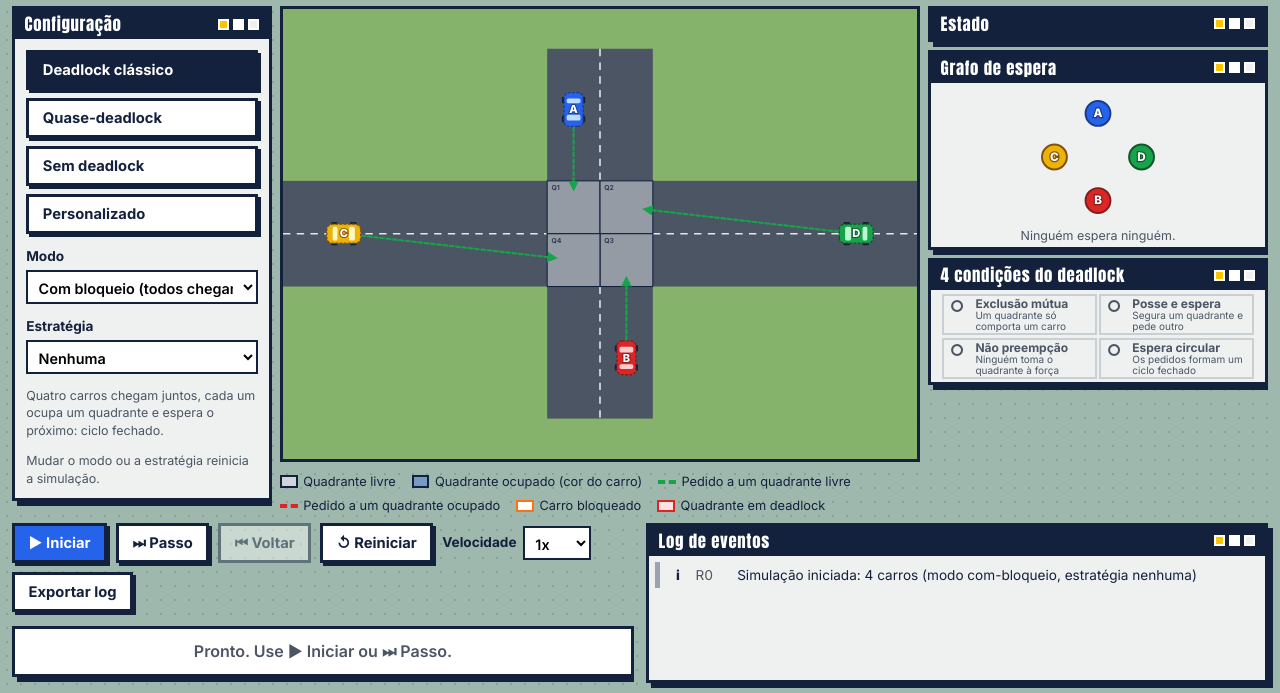
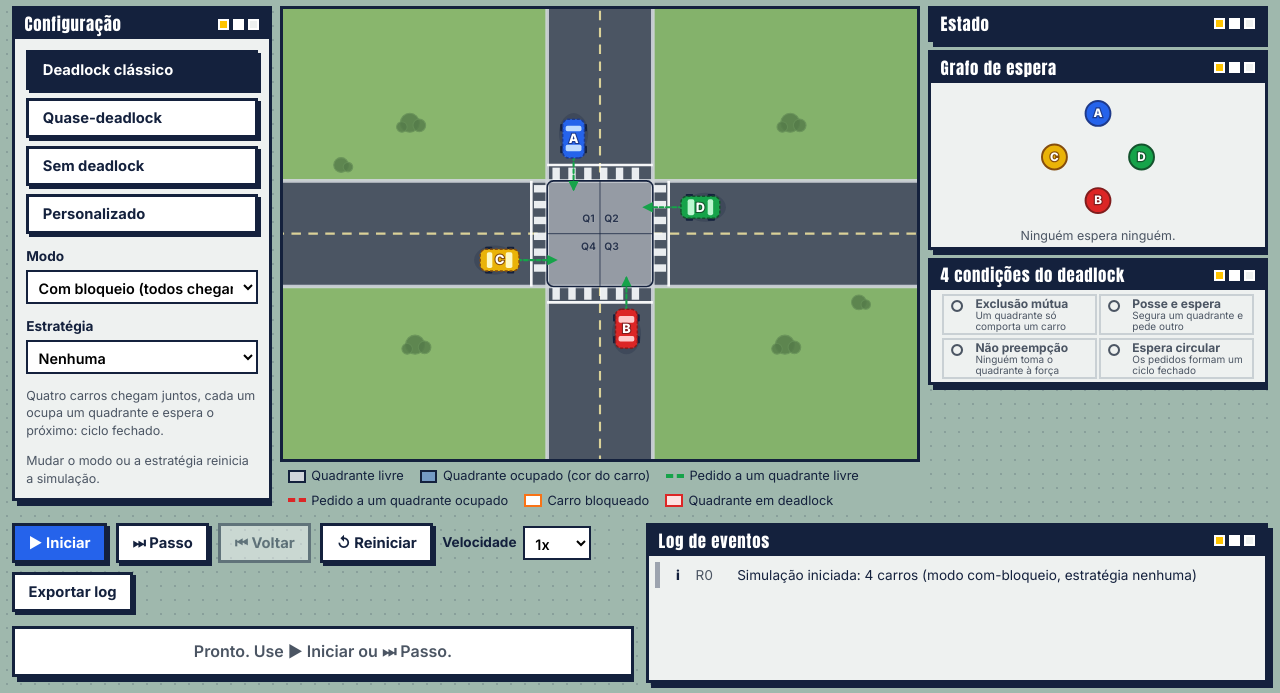
Before and after one commit to Rhodgs/gridlock-deadlock-simulador, a website with bundled scripts: page app/index.html in a window 1280 px wide. Shown: the part 107-800 px from the top of the page. Built offline with nearby package versions, Linux system fonts and the light colour scheme.

Commit message:
feat(ui): cruzamento sem sobreposição, pistas corretas, ruas até as bordas e faixas de pedestres

```diff
--- a/packages/ui/src/carro.js
+++ b/packages/ui/src/carro.js
@@ -43,12 +43,19 @@ export function criarCarro({ id, cor, estado = 'movimento', x = 0, y = 0, direca
   );
 
   const selo = criarSelo(estado, contraRotacao);
+  const sombra = svg('ellipse', { class: 'carro-sombra', cx: 0, cy: 8, rx: 24, ry: 34, fill: '#14213d', opacity: 0.22 });
+  const luzesFreio = svg(
+    'g',
+    { class: 'luzes-freio' },
+    svg('rect', { x: -14, y: 27, width: 8, height: 5, rx: 2 }),
+    svg('rect', { x: 6, y: 27, width: 8, height: 5, rx: 2 }),
+  );
 
   return svg(
     'g',
     { class: `carro estado-${estado}`, transform: `translate(${x} ${y}) rotate(${direcaoGraus})`, 'data-carro': id },
     svg('title', null, descricao ?? `Carro ${id}: ${ROTULO_ESTADO[estado] ?? estado}`),
-    svg('g', { class: 'carro-anim' }, corpo, letra, selo),
+    svg('g', { class: 'carro-anim', transform: 'scale(1.15)' }, sombra, corpo, luzesFreio, letra, selo),
   );
 }
 
--- a/packages/ui/src/cruzamento.js
+++ b/packages/ui/src/cruzamento.js
@@ -1,6 +1,9 @@
 import { svg } from './dom.js';
 import { paletaDoCarro, ROTULO_ESTADO } from './cores.js';
-import { CENTRO, VIEW, VIEW_HEIGHT, posicaoDoCarro } from './geometria.js';
+import {
+  CENTRO, VIEW, VIEW_HEIGHT, VIEW_Y, QUADRANTE_LADO,
+  CRUZAMENTO_LADO, RUA_LARGURA, posicaoDoCarro,
+} from './geometria.js';
 import { criarCarro } from './carro.js';
 import { criarDefsSetas, criarSetas } from './setas.js';
 
@@ -20,7 +23,12 @@ export function criarCruzamento(estado) {
     const dono = q.ocupadoPor ? carros.get(q.ocupadoPor) : null;
     const emDeadlock = dono && noCiclo.has(dono.id);
     const { x, y } = CENTRO[q.id];
-    const atributosRect = { x: x - 50, y: y - 50, width: 100, height: 100 };
+    const atributosRect = {
+      x: x - QUADRANTE_LADO / 2,
+      y: y - QUADRANTE_LADO / 2,
+      width: QUADRANTE_LADO,
+      height: QUADRANTE_LADO,
+    };
     if (dono) {
       const p = paletaDoCarro(dono.id, dono.cor);
       atributosRect.fill = p.fill;
@@ -31,7 +39,12 @@ export function criarCruzamento(estado) {
       { class: `quadrante ${dono ? 'ocupado' : 'livre'}${emDeadlock ? ' deadlock' : ''}`, 'data-quadrante': q.id },
       svg('title', null, dono ? `Q${q.id} ocupado pelo carro ${dono.id}` : `Q${q.id} livre`),
       svg('rect', atributosRect),
-      svg('text', { class: 'rotulo-q', x: x - 42, y: y - 32 }, `Q${q.id}`),
+        svg('text', {
+          class: 'rotulo-q',
+          x: q.id === 1 || q.id === 4 ? x + QUADRANTE_LADO * 0.28 : x - QUADRANTE_LADO * 0.28,
+          y: q.id === 1 || q.id === 2 ? y + QUADRANTE_LADO * 0.28 : y - QUADRANTE_LADO * 0.20,
+          'text-anchor': 'middle',
+        }, `Q${q.id}`),
     );
   });
 
@@ -40,21 +53,75 @@ export function criarCruzamento(estado) {
     return criarCarro({ id: c.id, cor: c.cor, estado: c.estado, descricao: descricaoDoCarro(c), ...pos });
   });
 
+  const fundo = svg(
+    'g',
+    { class: 'cenario-estatico' },
+    svg('rect', { class: 'grama grama-base', x: -2000, y: -1000, width: 5200, height: 2700 }),
+    svg('rect', { class: 'grama-tonalidade', x: -2000, y: -1000, width: 2600, height: 2700 }),
+    svg('rect', { class: 'grama-tonalidade grama-direita', x: 600, y: -1000, width: 2600, height: 2700 }),
+    svg('rect', { class: 'asfalto rua-vertical', x: 500, y: -1000, width: 200, height: 2700 }),
+    svg('rect', { class: 'asfalto rua-horizontal', x: -2000, y: 250, width: 5200, height: 200 }),
+  );
+
+  const detalhesRua = svg(
+    'g',
+    { class: 'detalhes-estaticos' },
+    svg('line', { class: 'meio-fio', x1: -2000, y1: 250, x2: 3200, y2: 250 }),
+    svg('line', { class: 'meio-fio', x1: -2000, y1: 450, x2: 3200, y2: 450 }),
+    svg('line', { class: 'meio-fio', x1: 500, y1: -1000, x2: 500, y2: 1700 }),
+    svg('line', { class: 'meio-fio', x1: 700, y1: -1000, x2: 700, y2: 1700 }),
+    svg('path', { class: 'linha-central', d: 'M600 -1000 V250 M600 450 V1700 M-2000 350 H500 M700 350 H3200' }),
+    svg('g', { class: 'faixa-pedestres' },
+      ...Array.from({ length: 6 }, (_, i) => svg('rect', { x: 510 + i * 30, y: 225, width: 14, height: 25 })),
+      ...Array.from({ length: 6 }, (_, i) => svg('rect', { x: 510 + i * 30, y: 450, width: 14, height: 25 })),
+      ...Array.from({ length: 6 }, (_, i) => svg('rect', { x: 475, y: 258 + i * 30, width: 25, height: 14 })),
+      ...Array.from({ length: 6 }, (_, i) => svg('rect', { x: 700, y: 258 + i * 30, width: 25, height: 14 })),
+    ),
+    svg('line', { class: 'linha-retencao', x1: 500, y1: 220, x2: 700, y2: 220 }),
+    svg('line', { class: 'linha-retencao', x1: 500, y1: 480, x2: 700, y2: 480 }),
+    svg('line', { class: 'linha-retencao', x1: 470, y1: 250, x2: 470, y2: 450 }),
+    svg('line', { class: 'linha-retencao', x1: 730, y1: 250, x2: 730, y2: 450 }),
+  );
+
+  const arborizacao = svg(
+    'g',
+    { class: 'arvores' },
+    svg('g', { class: 'arbusto', transform: 'translate(240 140)' },
+      svg('circle', { r: 18 }), svg('circle', { cx: 18, cy: 5, r: 12 }), svg('circle', { cx: -15, cy: 8, r: 10 })),
+    svg('g', { class: 'arbusto', transform: 'translate(960 140)' },
+      svg('circle', { r: 18 }), svg('circle', { cx: 18, cy: 5, r: 12 }), svg('circle', { cx: -15, cy: 8, r: 10 })),
+    svg('g', { class: 'arbusto', transform: 'translate(250 560)' },
+      svg('circle', { r: 18 }), svg('circle', { cx: 18, cy: 5, r: 12 }), svg('circle', { cx: -15, cy: 8, r: 10 })),
+    svg('g', { class: 'arbusto', transform: 'translate(950 560)' },
+      svg('circle', { r: 18 }), svg('circle', { cx: 18, cy: 5, r: 12 }), svg('circle', { cx: -15, cy: 8, r: 10 })),
+    svg('g', { class: 'arbusto', transform: 'translate(110 220)' },
+      svg('circle', { r: 14 }), svg('circle', { cx: 13, cy: 4, r: 9 })),
+    svg('g', { class: 'arbusto', transform: 'translate(1090 480)' },
+      svg('circle', { r: 14 }), svg('circle', { cx: 13, cy: 4, r: 9 })),
+  );
+
   return svg(
     'svg',
     {
       class: 'cruzamento',
-      viewBox: `0 0 ${VIEW} ${VIEW_HEIGHT}`,
+      viewBox: `0 ${VIEW_Y} ${VIEW} ${VIEW_HEIGHT}`,
       preserveAspectRatio: 'xMidYMid meet',
+      overflow: 'hidden',
       role: 'img',
       'aria-label': `Cruzamento na rodada ${estado.rodada}`,
     },
     criarDefsSetas(),
-    svg('rect', { class: 'grama', x: 0, y: 0, width: VIEW, height: VIEW_HEIGHT }),
-    svg('rect', { class: 'asfalto', x: 500, y: 0, width: 200, height: VIEW_HEIGHT }),
-    svg('rect', { class: 'asfalto', x: 0, y: 250, width: VIEW, height: 200 }),
-    svg('path', { class: 'faixa', d: 'M600 0 V250 M600 450 V700 M0 350 H500 M700 350 H1200' }),
+    fundo,
+    detalhesRua,
+    arborizacao,
     svg('g', { class: 'quadrantes' }, ...quadrantes),
+    svg(
+      'g',
+      { class: 'cruzamento-contorno' },
+      svg('rect', { x: 500, y: 250, width: CRUZAMENTO_LADO, height: CRUZAMENTO_LADO, rx: 12 }),
+      svg('line', { x1: 600, y1: 250, x2: 600, y2: 450 }),
+      svg('line', { x1: 500, y1: 350, x2: 700, y2: 350 }),
+    ),
     criarSetas(estado),
     svg('g', { class: 'carros' }, ...carrosSvg),
   );
--- a/packages/ui/src/geometria.js
+++ b/packages/ui/src/geometria.js
@@ -1,8 +1,13 @@
-// Coordenadas do cruzamento (viewBox 1200 x 700). Quadrantes: Q1 sup. esq., Q2 sup. dir.,
+// Coordenadas do cruzamento (viewBox 1200 x 560). Quadrantes: Q1 sup. esq., Q2 sup. dir.,
 // Q3 inf. dir., Q4 inf. esq. (sentido horário, igual ao CONTRATO.md).
 
 export const VIEW = 1200;
-export const VIEW_HEIGHT = 700;
+export const VIEW_HEIGHT = 560;
+export const VIEW_Y = 70;
+export const QUADRANTE_LADO = 100;
+export const CRUZAMENTO_LADO = QUADRANTE_LADO * 2;
+export const RUA_LARGURA = CRUZAMENTO_LADO;
+export const DESLOCAMENTO_PISTA = QUADRANTE_LADO / 2;
 
 export const CENTRO = {
   1: { x: 550, y: 300 },
@@ -13,16 +18,16 @@ export const CENTRO = {
 
 // Onde o carro espera antes de entrar no quadrante e para onde ele vai ao sair.
 export const ENTRADA = {
-  1: { x: 550, y: 115, direcao: 'S' },
-  2: { x: 1085, y: 350, direcao: 'O' },
-  3: { x: 650, y: 585, direcao: 'N' },
-  4: { x: 115, y: 350, direcao: 'L' },
+  1: { x: 550, y: 170, direcao: 'S' },
+  2: { x: 790, y: 300, direcao: 'O' },
+  3: { x: 650, y: 530, direcao: 'N' },
+  4: { x: 410, y: 400, direcao: 'L' },
 };
 export const SAIDA = {
-  1: { x: 115, y: 350, direcao: 'O' },
-  2: { x: 650, y: 115, direcao: 'N' },
-  3: { x: 1085, y: 350, direcao: 'L' },
-  4: { x: 550, y: 585, direcao: 'S' },
+  1: { x: 110, y: 300, direcao: 'O' },
+  2: { x: 650, y: 110, direcao: 'N' },
+  3: { x: 1090, y: 400, direcao: 'L' },
+  4: { x: 550, y: 590, direcao: 'S' },
 };
 
 export function direcaoEntre(a, b) {
--- a/packages/ui/ui.css
+++ b/packages/ui/ui.css
@@ -41,22 +41,36 @@ details.janela > summary::-webkit-details-marker { display: none; }
 details.janela > summary::marker { content: ''; }
 
 /* ---------- cruzamento ---------- */
-.cruzamento { display: block; width: 100%; height: auto; border: var(--borda); background: #86b36b; }
+.cruzamento { display: block; width: 100%; height: auto; border: var(--borda); background: #86b36b; overflow: hidden; }
 .grama { fill: #86b36b; }
+.grama-base { fill: #86b36b; }
+.grama-tonalidade { fill: #91bd75; opacity: .28; }
+.grama-direita { fill: #7da968; opacity: .18; }
 .asfalto { fill: #4b5563; }
 .faixa { fill: none; stroke: #e5e7eb; stroke-width: 3; stroke-dasharray: 14 12; }
-.quadrante rect { stroke: var(--tinta); stroke-width: 2; }
+.meio-fio { fill: none; stroke: #d1d5db; stroke-width: 7; opacity: .9; }
+.linha-central { fill: none; stroke: #f4e7a1; stroke-width: 4; stroke-dasharray: 18 14; opacity: .85; }
+.faixa-pedestres rect { fill: #f8fafc; opacity: .92; }
+.linha-retencao { stroke: #fff; stroke-width: 5; opacity: .95; }
+.arvores .arbusto circle { fill: #557c4a; stroke: #668f58; stroke-width: 2; opacity: .82; }
+.quadrante rect { stroke: none; }
 .quadrante.livre rect { fill: #d1d5db; fill-opacity: .55; }
-.rotulo-q { font: 700 13px var(--corpo); fill: var(--tinta); opacity: .75; }
+.quadrante.ocupado rect { filter: drop-shadow(0 0 5px rgba(20, 33, 61, .55)); stroke-width: 3; }
+.cruzamento-contorno rect { fill: none; stroke: var(--tinta); stroke-width: 3; }
+.cruzamento-contorno line { stroke: var(--tinta); stroke-width: 1.5; opacity: .9; }
+.rotulo-q { font: 700 19.5px var(--corpo); fill: var(--tinta); opacity: .82; paint-order: stroke; stroke: rgba(255,255,255,.35); stroke-width: 1; }
 .quadrante.deadlock rect { stroke: var(--vermelho); stroke-width: 6; animation: pulso 1s ease-in-out infinite; }
 @keyframes pulso { 50% { stroke-opacity: .25; } }
 
 .carro-letra { font: 800 21px var(--corpo); paint-order: stroke; }
+.luzes-freio { display: none; fill: #ef4444; stroke: #7f1d1d; stroke-width: 1; }
+.carro.estado-bloqueado .luzes-freio { display: block; }
+.carro-sombra { pointer-events: none; }
 .carro.estado-aguardando .carro-chassi { stroke-dasharray: 5 3; }
 .carro.estado-bloqueado .carro-chassi { stroke: var(--laranja); stroke-width: 4; }
 .carro.estado-bloqueado .carro-anim { animation: tremer .4s linear infinite; }
-.carro.estado-concluido { opacity: .35; }
-@keyframes tremer { 25% { transform: translateX(-1.5px); } 75% { transform: translateX(1.5px); } }
+.carro.estado-concluido { opacity: .75; }
+@keyframes tremer { 25% { transform: translateX(-1.5px) scale(1.15); } 75% { transform: translateX(1.5px) scale(1.15); } }
 .seta.ciclo { stroke-width: 5; animation: fluxo 1s linear infinite; }
 @keyframes fluxo { to { stroke-dashoffset: -24; } }
 
@@ -143,7 +157,7 @@ select { font: 600 .9rem var(--corpo); padding: .35rem .4rem; border: 2px solid
 .banner-recuperado { background: #bfdbfe; }
 
 /* ---------- legenda ---------- */
-.legenda { list-style: none; margin: .7rem 0 0; padding: 0; display: flex; flex-wrap: wrap; gap: .4rem 1rem; font-size: .8rem; }
+.legenda { list-style: none; flex: 0 0 auto; position: relative; z-index: 2; margin: 0; padding: .35rem .5rem; background: var(--mesa); display: flex; flex-wrap: wrap; gap: .4rem 1rem; font-size: .8rem; }
 .legenda li { display: inline-flex; align-items: center; gap: .35rem; }
 .amostra { display: inline-block; width: 1.1rem; height: .8rem; border: 2px solid var(--tinta); }
 .amostra-livre { background: #d1d5db; }
```
